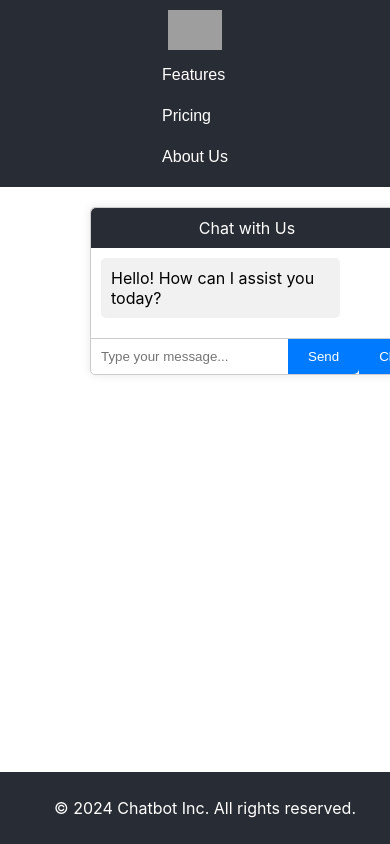
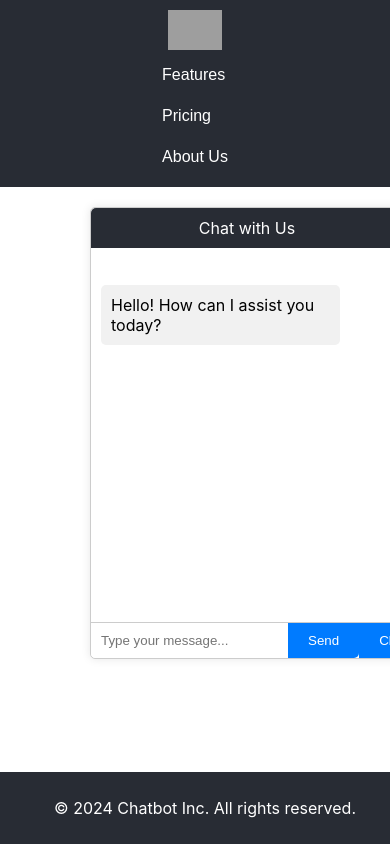
Before and after one commit to swatisahu436/chit-chat, a React (Create React App) app: page / in a window 390 px wide. Shown: the top 844 px of the page. Built offline with nearby package versions, Linux system fonts and the light colour scheme; grey boxes are pictures that could not be loaded.

Commit message:
checking responsiveness

```diff
--- a/src/App.css
+++ b/src/App.css
@@ -161,8 +161,13 @@
   @media (max-width: 768px) {
     .chatbox {
       max-width: 80%;
-      height: 90%;
+      flex-direction: column;
+       max-height: 70%;
     }
+    .chatbox-input button{
+       max-width: 60%;
+    }
+
   }
 
   .footer {
@@ -174,3 +179,9 @@
     bottom: 0;
     text-align: center;
   }
+
+  @media (max-width: 768px){
+    .footer{
+        width: 100%;
+    }
+  }
```
